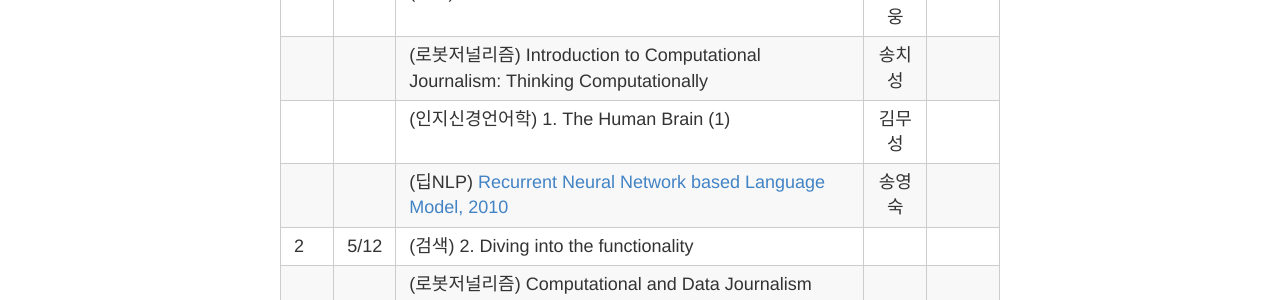
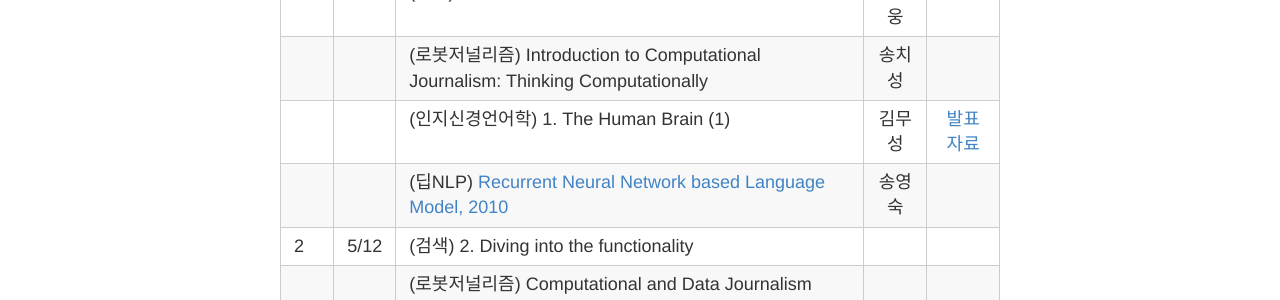
Before and after one commit to babelPish/deep-elastic, a Jekyll site: the page built from _posts/2016-4-28-SCHEDULE.md, in a window 1280 px wide. Shown: the part 538-838 px from the top of the page. Built offline with Jekyll 4.4.1, drawn with Linux system fonts in a browser that asks for light colours; Markdown is read by kramdown in place of the engine named in the settings.

Commit message:
Update 2016-4-28-SCHEDULE.md

```diff
--- a/_posts/2016-4-28-SCHEDULE.md
+++ b/_posts/2016-4-28-SCHEDULE.md
@@ -14,7 +14,7 @@ title: 스터디 일정 & 커리큘럼 & 발표자료
 | ----- |:------:| :-------------------------------------|:-------:|:----------------------------------------: |
 | 1 |4/28 |(검색) 1. Introduction Elasticsearch  | 박혜웅 | |
 |   |    |(로봇저널리즘) Introduction to Computational Journalism: Thinking Computationally |송치성| |
-|   |    |(인지신경언어학) 1. The Human Brain (1) |김무성| |
+|   |    |(인지신경언어학) 1. The Human Brain (1) |김무성|[발표자료](http://nbviewer.jupyter.org/github/babelpish/deep-elastic/blob/master/part1/neurolang/ch01/01_The_Human_Brain.ipynb) |
 |   |    |(딥NLP) [Recurrent Neural Network based Language Model,  2010](http://www.fit.vutbr.cz/research/groups/speech/publi/2010/mikolov_interspeech2010_IS100722.pdf) | 송영숙 | |
 | 2 |5/12 |(검색) 2. Diving into the functionality |  | |
 |   |    |(로봇저널리즘) Computational and Data Journalism || |
```
